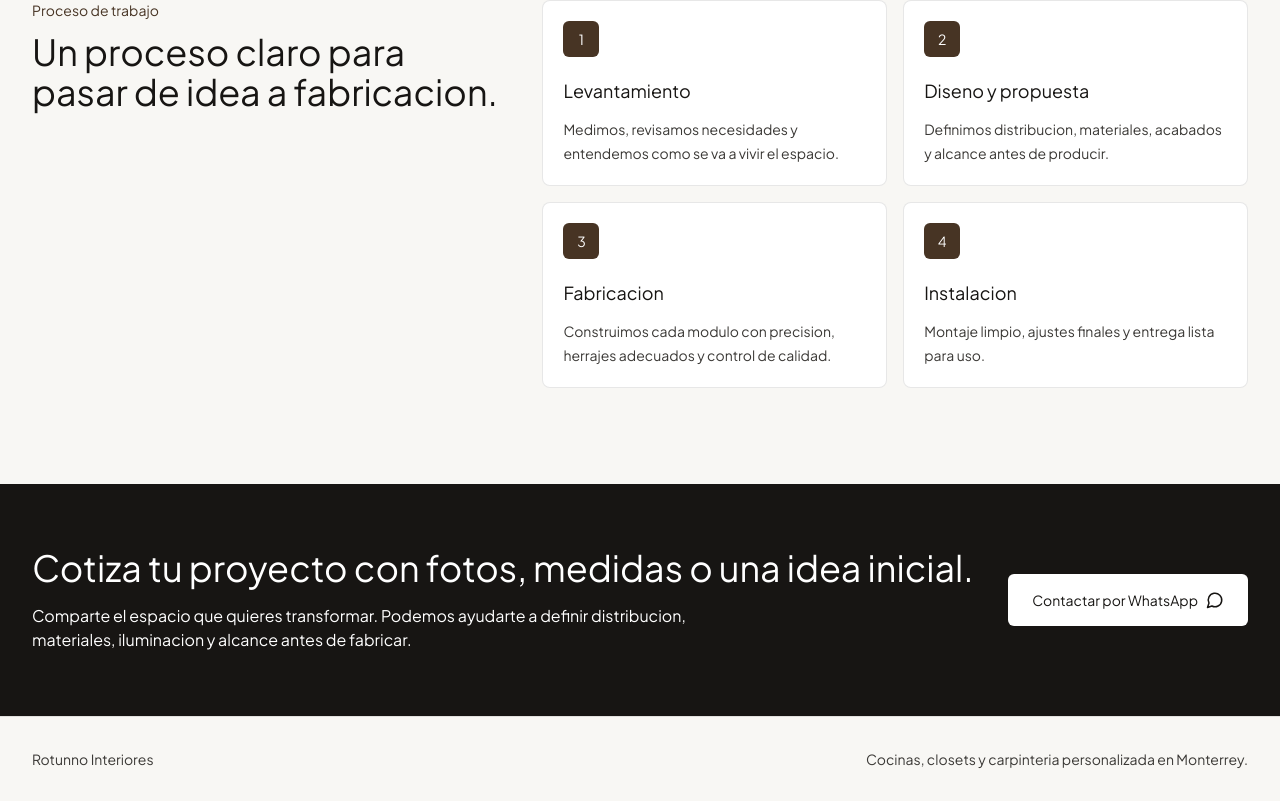
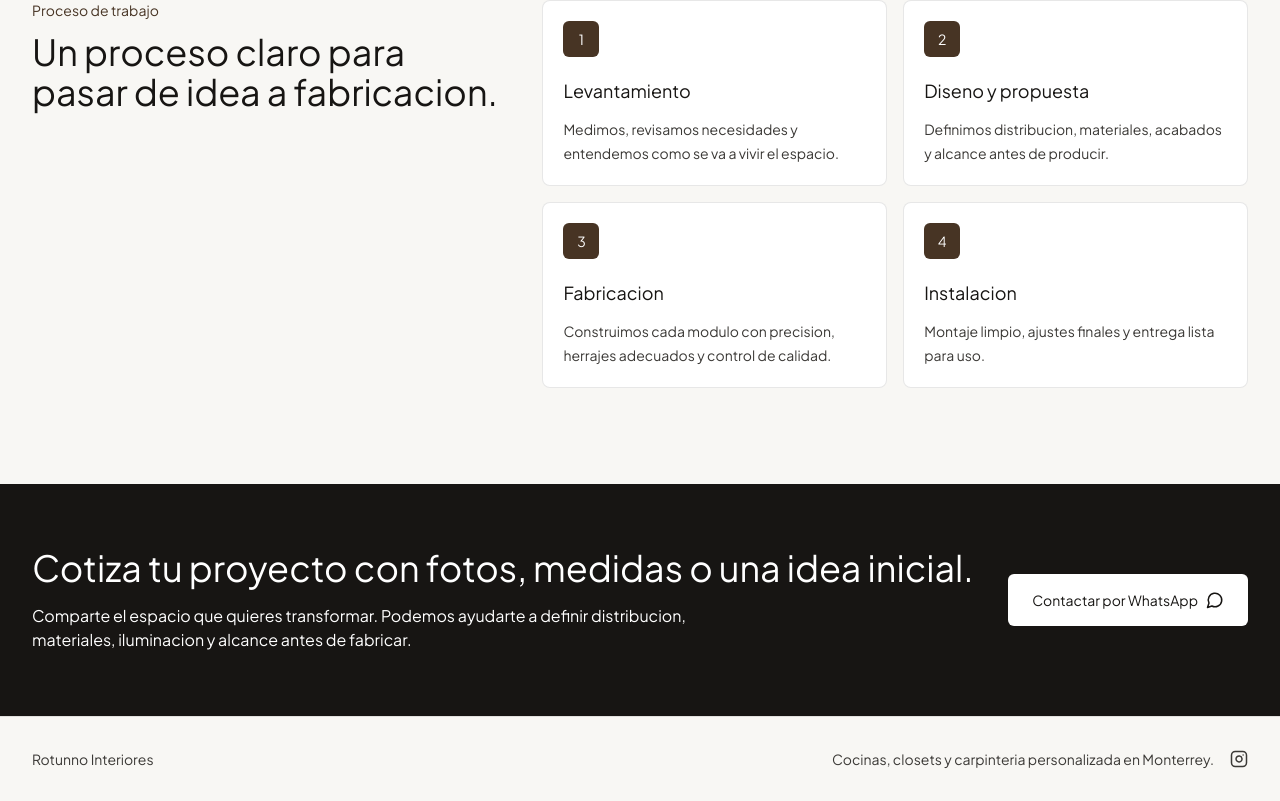
Before and after one commit to scalviamx/scalvia_landing, a Next.js app: page /rotunno-interiores in a window 1280 px wide. Shown: the part 2349-3150 px from the top of the page. Built offline with nearby package versions, Linux system fonts and the light colour scheme.

Commit message:
feat: add instagram link to rotunno footer

```diff
--- a/src/app/rotunno-interiores/page.tsx
+++ b/src/app/rotunno-interiores/page.tsx
@@ -2,6 +2,7 @@
 
 import { useMemo, useState } from "react";
 import {
+  Instagram,
   Menu,
   MessageCircle,
   Ruler,
@@ -246,7 +247,18 @@
       <footer className="border-t border-charcoal/10 bg-marble py-8">
         <div className="mx-auto flex max-w-7xl flex-col gap-3 px-4 text-sm text-graphite sm:flex-row sm:items-center sm:justify-between sm:px-6 lg:px-8">
           <p>Rotunno Interiores</p>
-          <p>Cocinas, closets y carpinteria personalizada en Monterrey.</p>
+          <div className="flex items-center gap-4">
+            <p>Cocinas, closets y carpinteria personalizada en Monterrey.</p>
+            <a
+              href="https://www.instagram.com/rotunnointeriores"
+              target="_blank"
+              rel="noreferrer"
+              aria-label="Instagram de Rotunno Interiores"
+              className="transition hover:text-charcoal"
+            >
+              <Instagram size={18} />
+            </a>
+          </div>
         </div>
       </footer>
 
```
